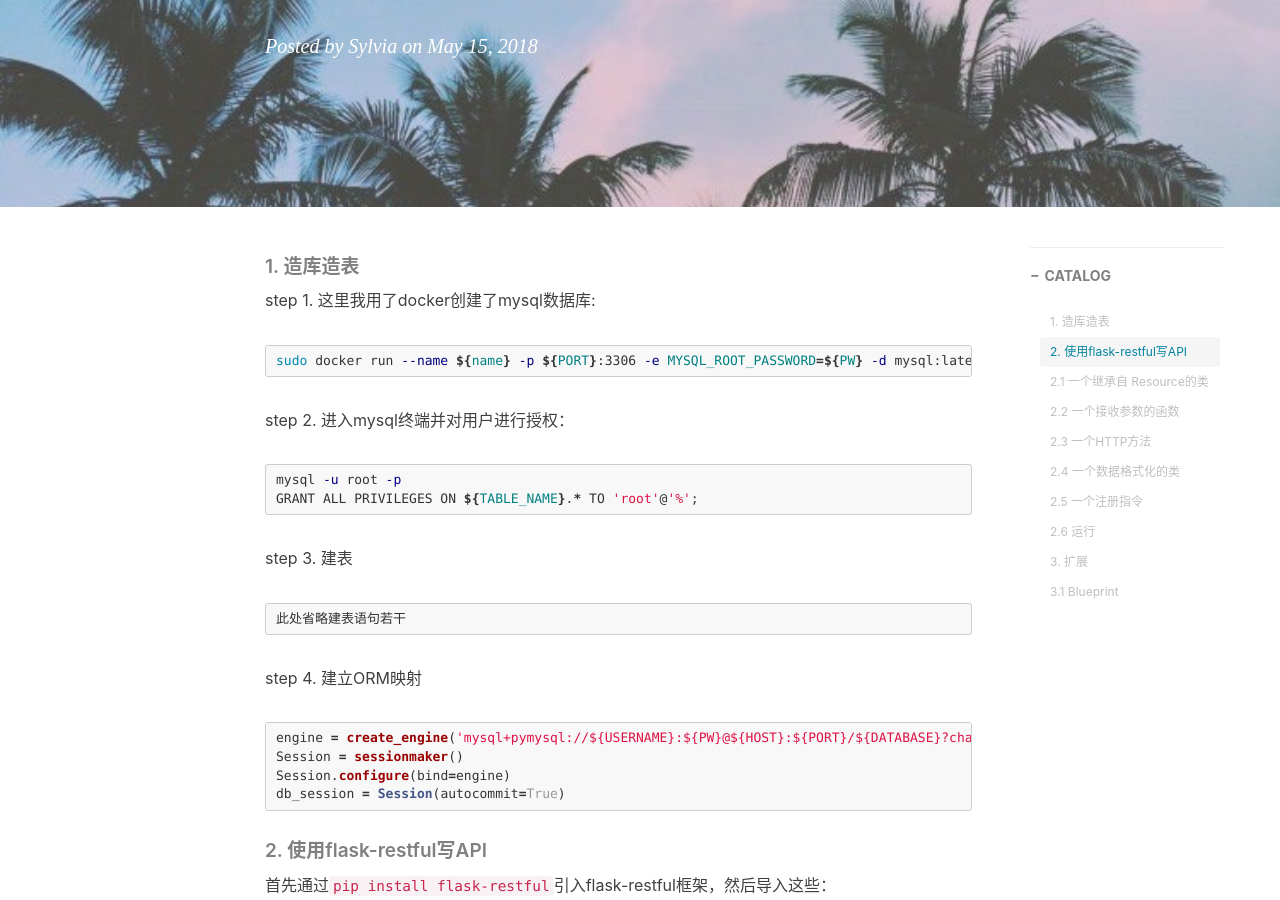
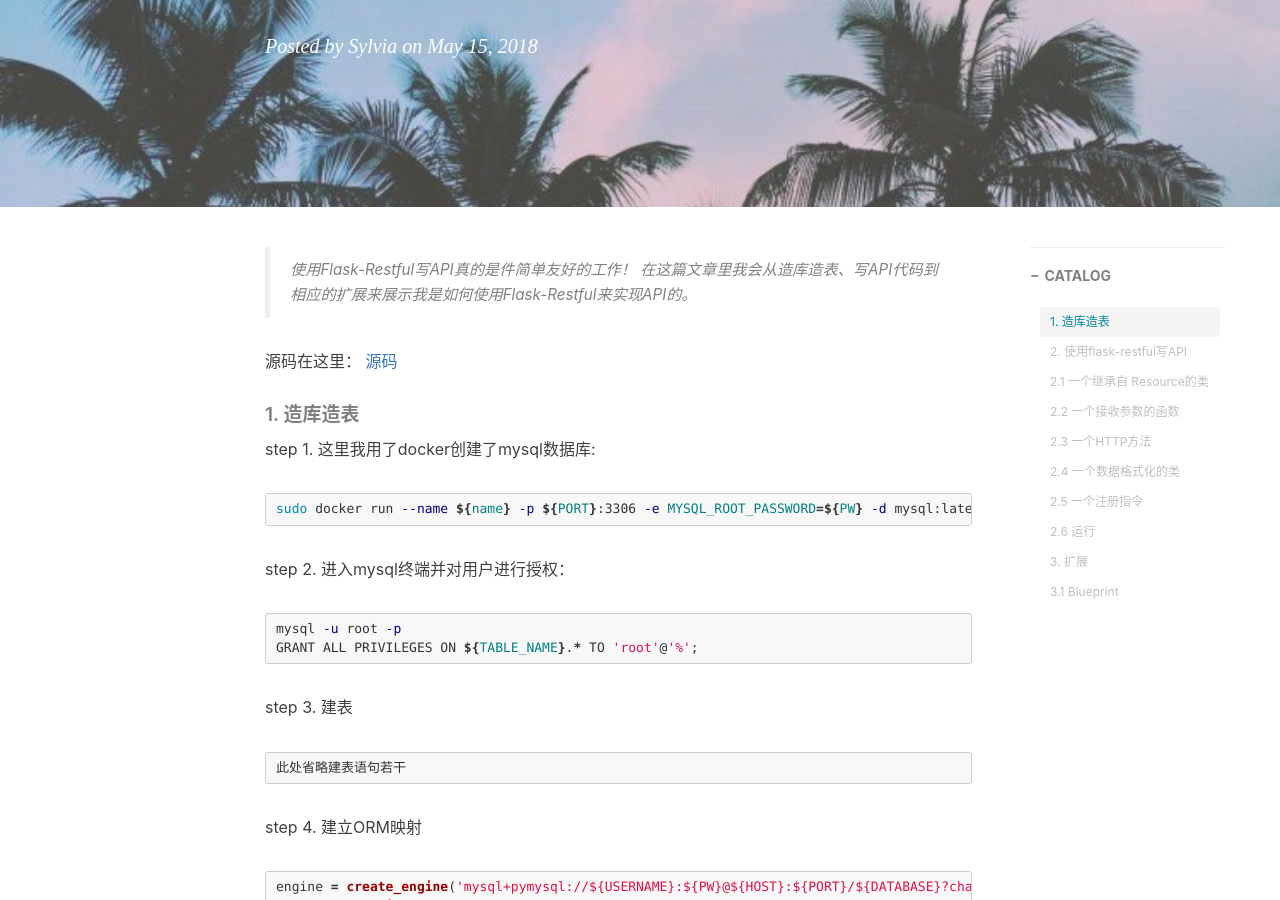
Before and after one commit to missweetcxx/missweetcxx.github.com, a Jekyll site: the page built from _posts/2018-05-15-flask-restful.md, in a window 1280 px wide and 900 px high, scrolled down 316 px. Built offline with Jekyll 4.4.1, drawn with Linux system fonts in a browser that asks for light colours; nearby versions of some CDN libraries; comment, search, counter and statistics services are not loaded.

Commit message:
update flask-restful post

```diff
--- a/_posts/2018-05-15-flask-restful.md
+++ b/_posts/2018-05-15-flask-restful.md
@@ -10,6 +10,11 @@ tags:
     - Flask
     - Api
 ---
+
+>使用Flask-Restful写API真的是件简单友好的工作！
+>在这篇文章里我会从造库造表、写API代码到相应的扩展来展示我是如何使用Flask-Restful来实现API的。
+
+源码在这里： [源码](https://github.com/missweetcxx/fragments/tree/master/projects/flask_api)
 
 ##### 1. 造库造表
 step 1. 这里我用了docker创建了mysql数据库:
```
